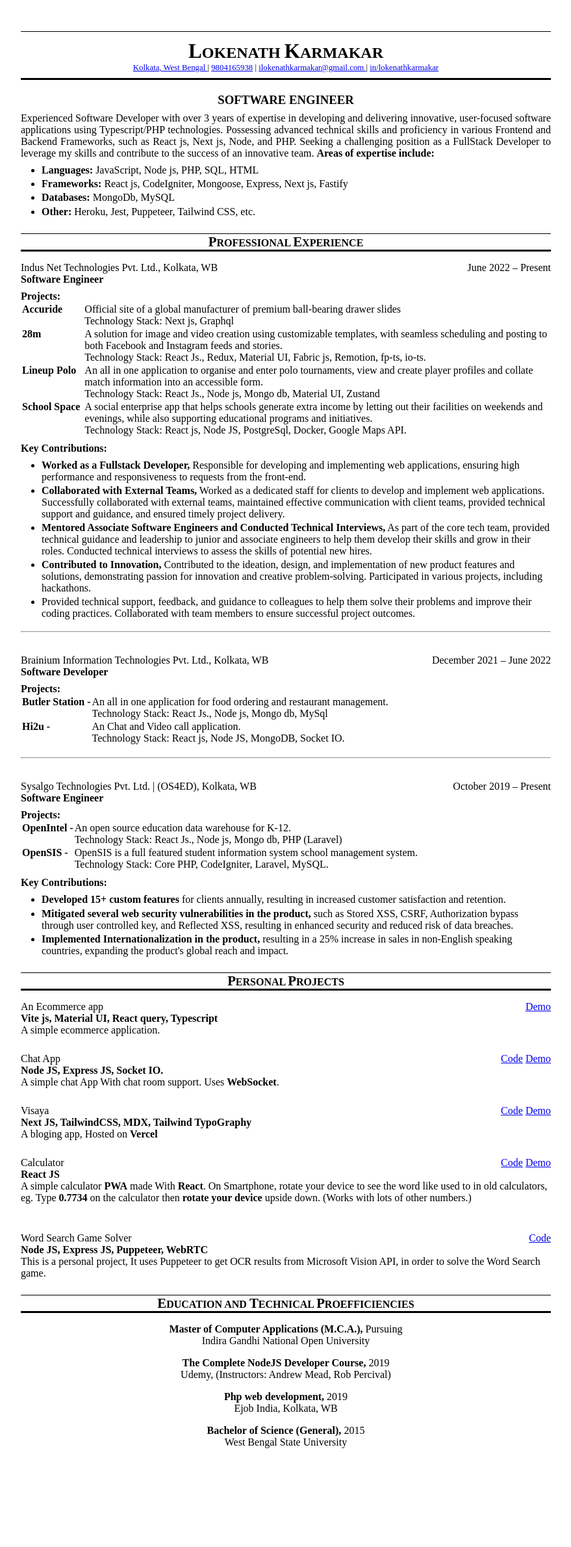
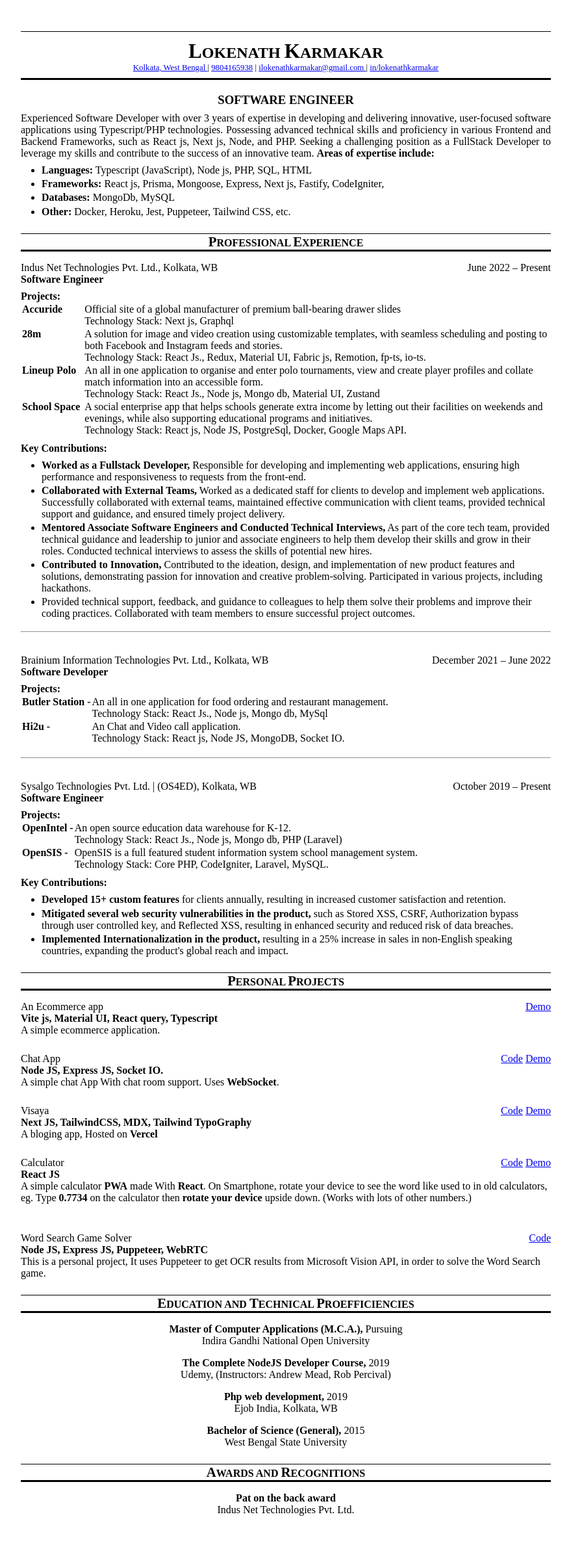
Before and after one commit to lnkarma/resume-traditional, a plain HTML site: page index.html in a window 1280 px wide. Shown: the whole page at 65% size, without its empty margins (200-1079 px from the left). Before the commit the page ends 2276 px from the top, so only its background shows below. Drawn offline with Linux system fonts and the light colour scheme.

Commit message:
add award and recognition

```diff
--- a/index.html
+++ b/index.html
@@ -70,11 +70,11 @@
         <p style="text-align: justify;margin-top: .50rem;">Experienced Software Developer with over 3 years of expertise in developing and delivering innovative, user-focused software applications using Typescript/PHP technologies. Possessing advanced technical skills and proficiency in various Frontend and Backend Frameworks, such as React js, Next js, Node, and PHP. Seeking a challenging position as a FullStack Developer to leverage my skills and contribute to the success of an innovative team.
             <b>Areas of expertise include:</b>
             <ul style="text-align: justify; margin-top: .5rem; padding-left: 2rem;">
-                <li style="margin-top: .2rem;"><b>Languages:</b> JavaScript, Node js, PHP, SQL, HTML</li>
-                <li style="margin-top: .2rem;"><b>Frameworks:</b> React js, CodeIgniter, Mongoose, Express, Next js, Fastify
+                <li style="margin-top: .2rem;"><b>Languages:</b> Typescript (JavaScript), Node js, PHP, SQL, HTML</li>
+                <li style="margin-top: .2rem;"><b>Frameworks:</b> React js, Prisma, Mongoose, Express, Next js, Fastify, CodeIgniter,
                 </li>
                 <li style="margin-top: .2rem;"><b>Databases:</b> MongoDb, MySQL</li>
-                <li style="margin-top: .2rem;"><b>Other:</b> Heroku, Jest, Puppeteer, Tailwind CSS, etc.</li>
+                <li style="margin-top: .2rem;"><b>Other:</b> Docker, Heroku, Jest, Puppeteer, Tailwind CSS, etc.</li>
             </ul>
         </p>
     </div>
@@ -451,6 +451,17 @@
             <p>West Bengal State University</p>
         </div>
     </div>
+    <div style="margin-top: 1.5rem; text-align: center; ">
+        <h4 style="border-top: 1px solid; border-bottom: 3px solid;">
+            <span style="font-size:1.3em">A</span>WARDS AND
+            <span style="font-size:1.3em">R</span>ECOGNITIONS
+        </h4>
+        <div style="margin-top: 1rem;"">
+            <p><b>Pat on the back award</b></p>
+            <p>Indus Net Technologies Pvt. Ltd.</p>
+            <!-- <p>Solution centric and suggestive approach for Bonzai Project which is appreciated by the client</p> -->
+        </div>
+    </div>
     <!-- <div style="margin-top: 1.5rem; text-align: center; ">
         <h4 style="border-top: 1px solid; border-bottom: 3px solid;">
             <span style="font-size:1.3em">R</span>EFERENCES
```
